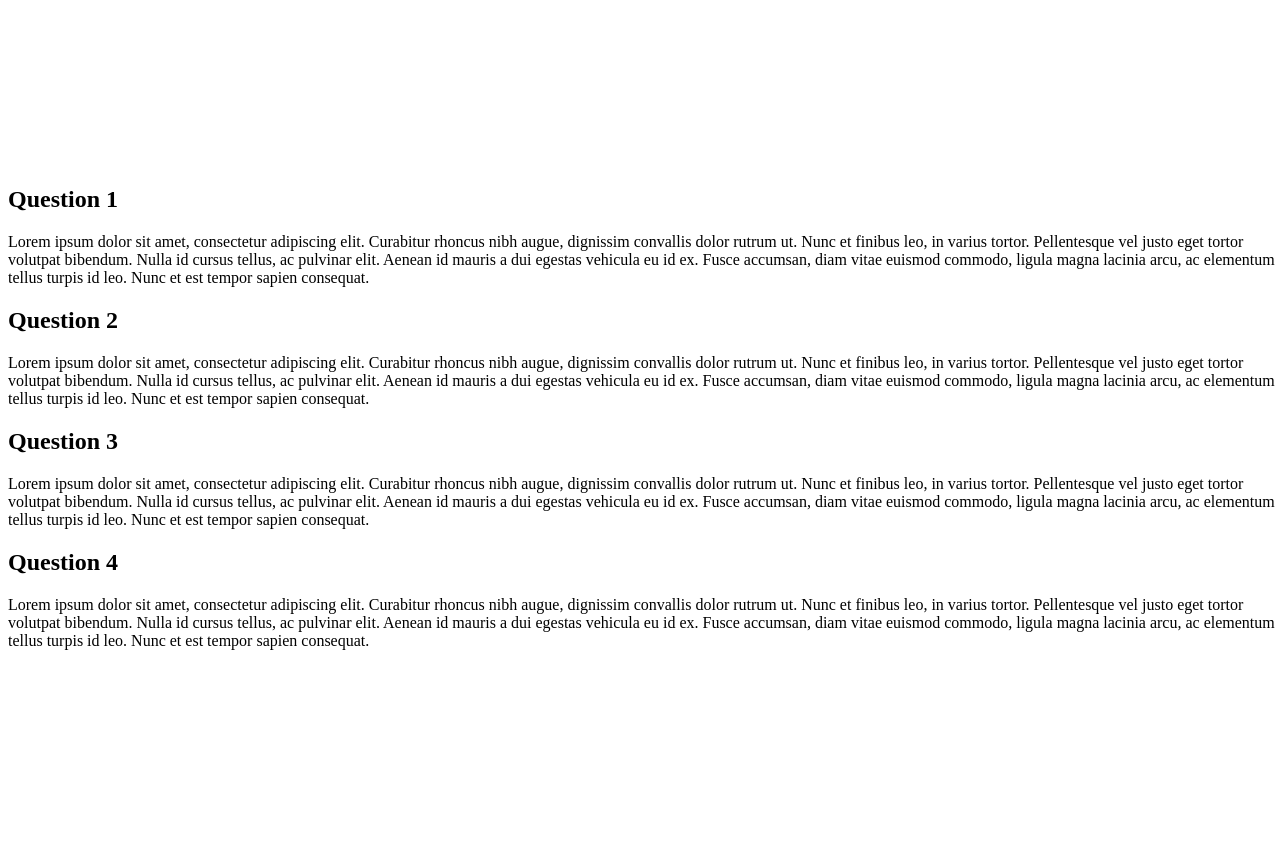
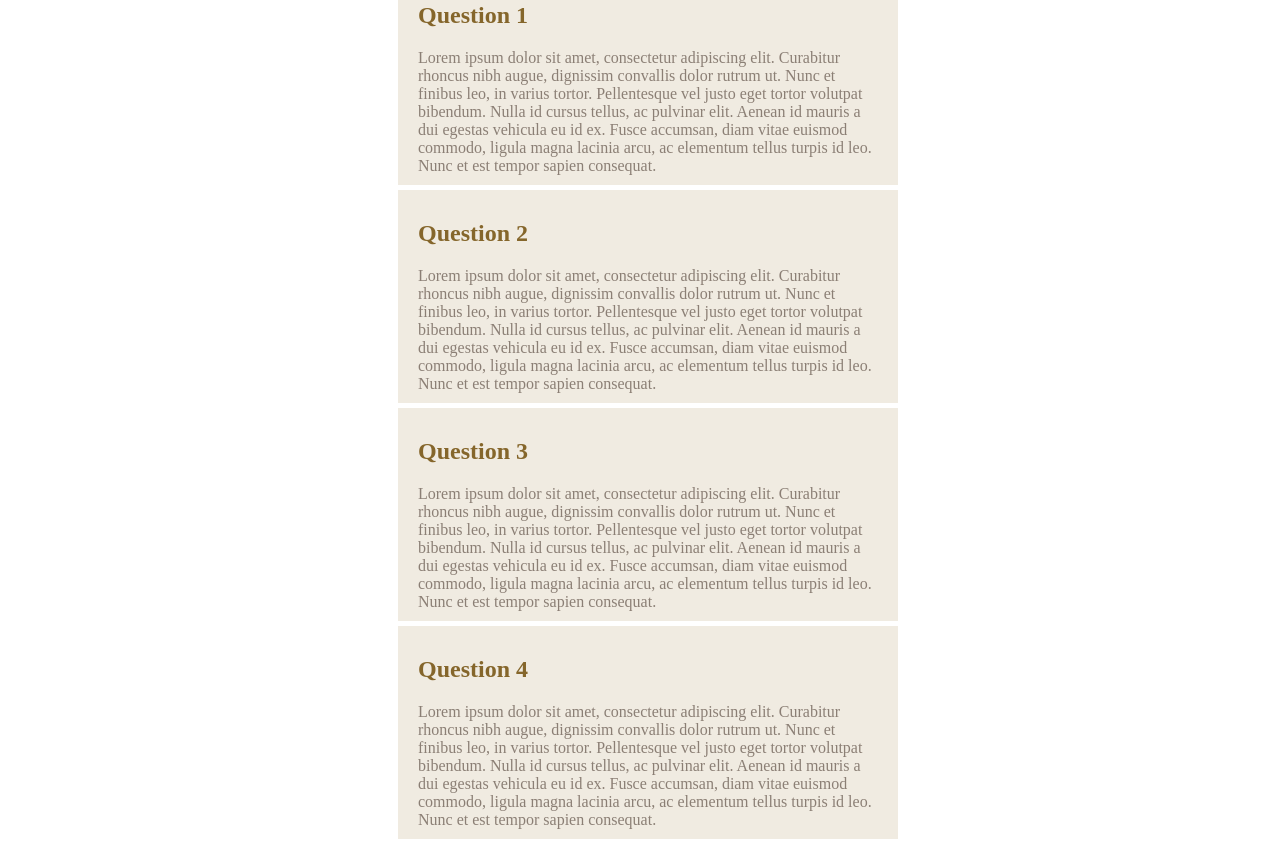
Before and after one commit to Almir-git-unifc/toogle-accordion_react-vite, a React (Vite) app: page / in a window 1280 px wide. Before the commit the page ends 816 px from the top, so only its background shows below. Built offline with nearby package versions, Linux system fonts and the light colour scheme.

Commit message:
feat(react): v00.04.000 - Add accordion and others classes in app.css to display elegant style

```diff
--- a/src/App.css
+++ b/src/App.css
@@ -5,3 +5,17 @@
     justify-content: center;
     align-items: center;
   }
+  .accordion{
+    width: 500px;
+  }
+  .item{
+    background: #f0ebe1;
+    margin-bottom: 5px;
+    padding: 10px 20px;
+  }
+  .title{
+    color: #85662b;
+  }
+  .content{
+    color: #8b7f75;
+  }
```
